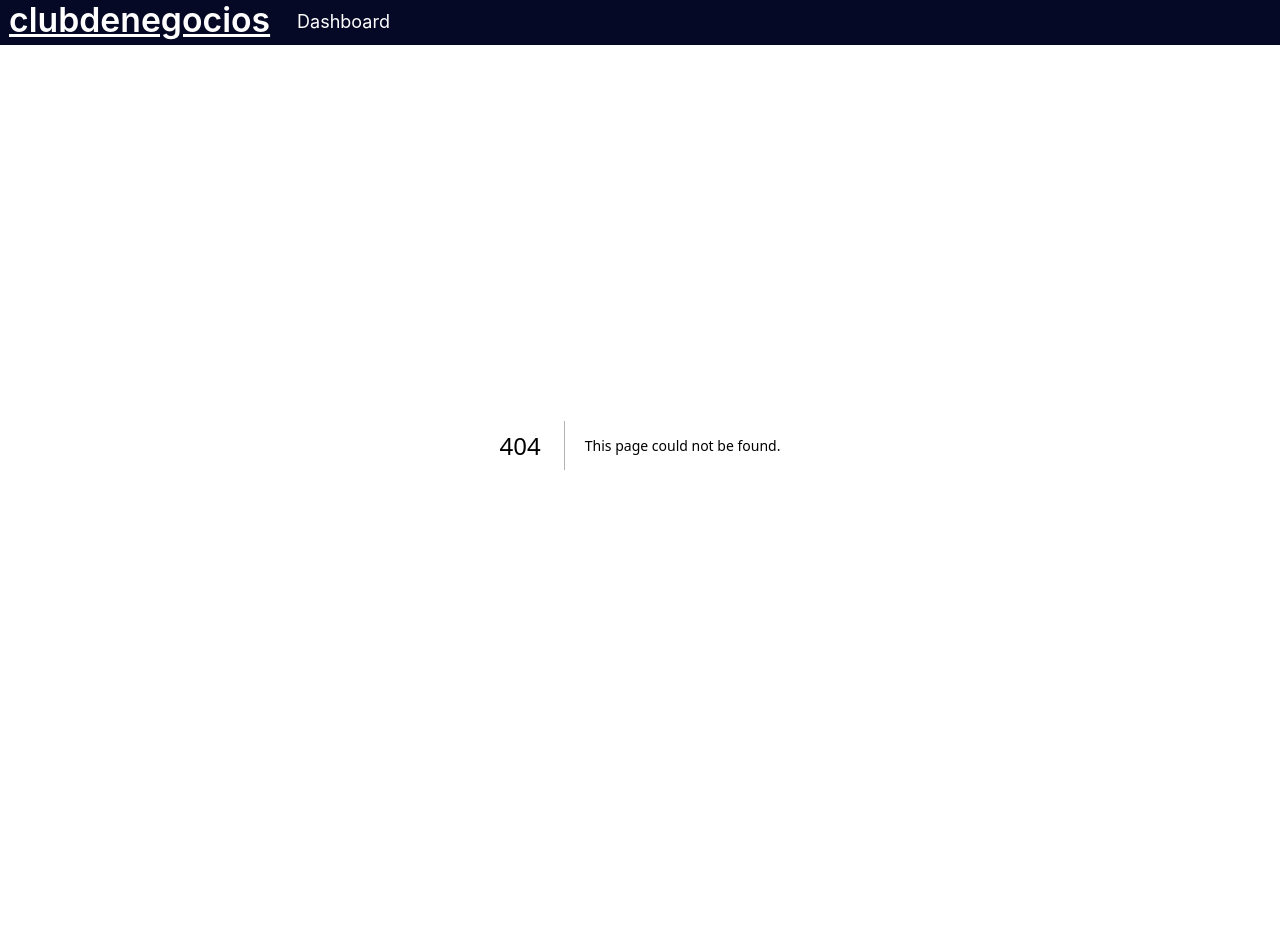
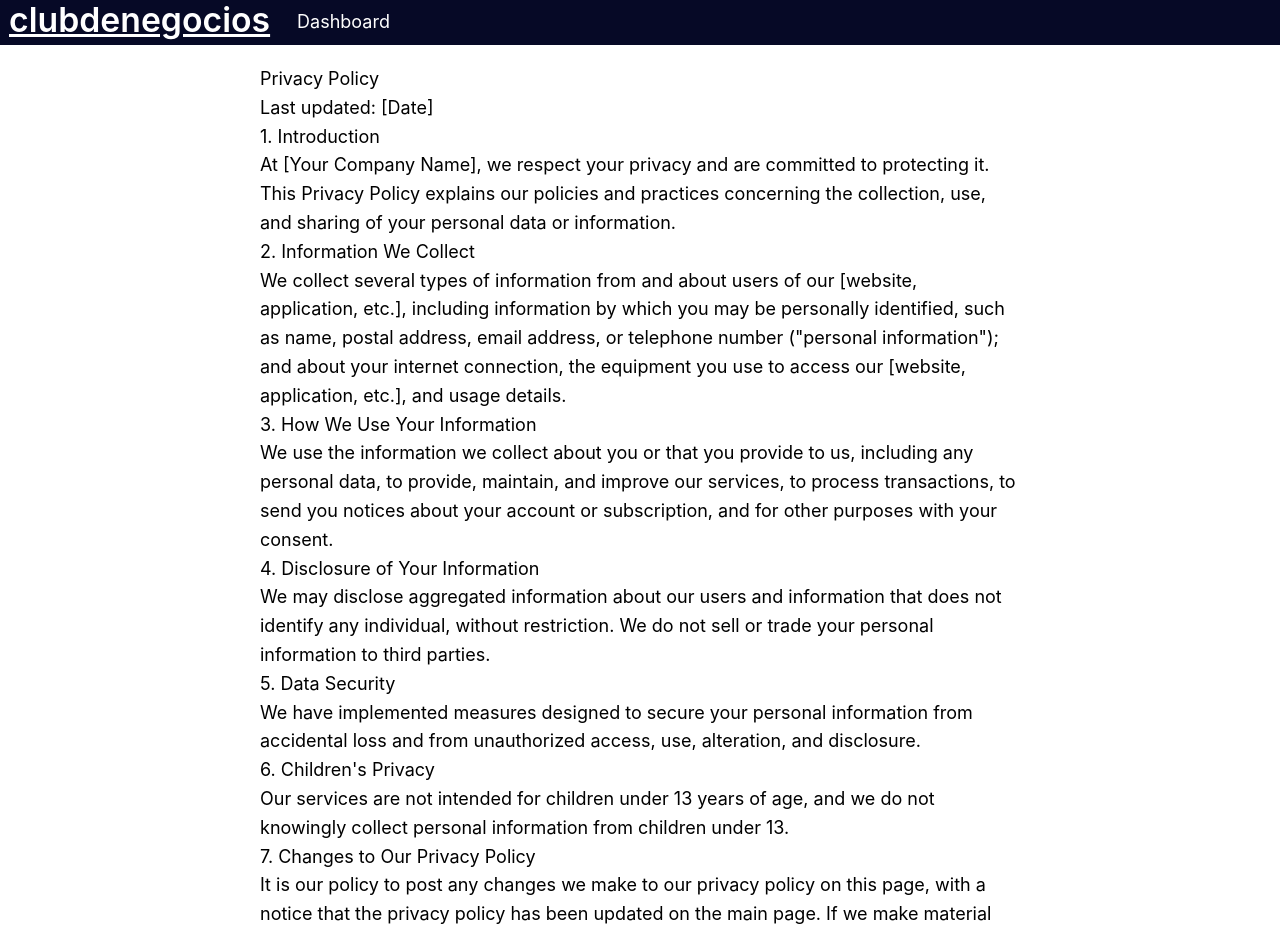
Before and after one commit to upworkagency/affiliate-tracker, a Next.js app: page /privacy in a window 1280 px wide. Before the commit this address had no page. Shown: the top 933 px of the page. Before the commit the page ends 845 px from the top, so only its background shows below. Built offline with nearby package versions, Linux system fonts and the light colour scheme.

Commit message:
added privacy and terms of service page

```diff
--- /dev/null
+++ b/src/app/privacy/page.tsx
@@ -0,0 +1,61 @@
+export default function Page() {
+    return (
+        <div style={{ maxWidth: '800px', margin: '0 auto', padding: '20px' }}>
+            <h1>Privacy Policy</h1>
+            <p>Last updated: [Date]</p>
+
+            <h2>1. Introduction</h2>
+            <p>
+                At [Your Company Name], we respect your privacy and are committed to protecting it.
+                This Privacy Policy explains our policies and practices concerning the collection, use,
+                and sharing of your personal data or information.
+            </p>
+
+            <h2>2. Information We Collect</h2>
+            <p>
+                We collect several types of information from and about users of our [website, application, etc.],
+                including information by which you may be personally identified, such as name, postal address,
+                email address, or telephone number ("personal information"); and about your internet connection,
+                the equipment you use to access our [website, application, etc.], and usage details.
+            </p>
+
+            <h2>3. How We Use Your Information</h2>
+            <p>
+                We use the information we collect about you or that you provide to us, including any personal
+                data, to provide, maintain, and improve our services, to process transactions, to send you notices
+                about your account or subscription, and for other purposes with your consent.
+            </p>
+
+            <h2>4. Disclosure of Your Information</h2>
+            <p>
+                We may disclose aggregated information about our users and information that does not identify
+                any individual, without restriction. We do not sell or trade your personal information to third parties.
+            </p>
+
+            <h2>5. Data Security</h2>
+            <p>
+                We have implemented measures designed to secure your personal information from accidental loss
+                and from unauthorized access, use, alteration, and disclosure.
+            </p>
+
+            <h2>6. Children's Privacy</h2>
+            <p>
+                Our services are not intended for children under 13 years of age, and we do not knowingly collect
+                personal information from children under 13.
+            </p>
+
+            <h2>7. Changes to Our Privacy Policy</h2>
+            <p>
+                It is our policy to post any changes we make to our privacy policy on this page, with a notice that
+                the privacy policy has been updated on the main page. If we make material changes to how we treat our
+                users' personal information, we will notify you by email to the email address specified in your account.
+            </p>
+
+            <h2>8. Contact Information</h2>
+            <p>
+                To ask questions or comment about this privacy policy and our privacy practices, contact us at:
+                [Your Contact Email].
+            </p>
+        </div>
+    );
+}
```
Also changed, not shown: src/app/privacy.tsx (added), src/app/terms-of-service/page.tsx (added).
